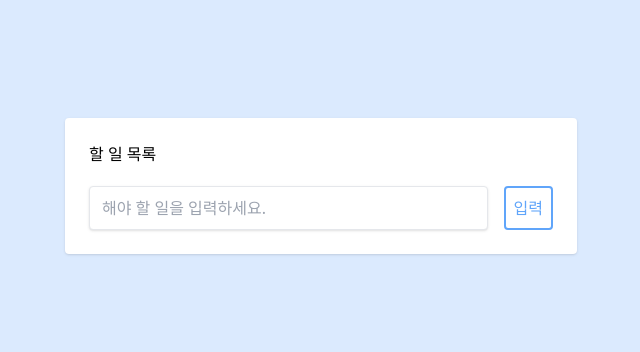
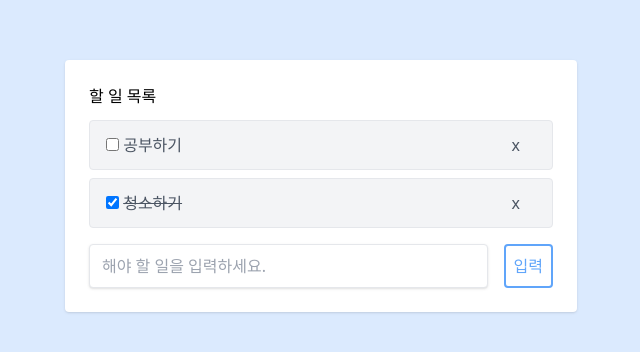
Before and after one commit to ParkJsoo/react-todo-app, a React (Create React App) app: page / in a window 1280 px wide. Shown: the part 214-566 px from the top of the page, without its empty margins (319-959 px from the left). Built offline with nearby package versions, Linux system fonts and the light colour scheme.

Commit message:
3-14. React.memo 를 이용한 렌더링 최적화
- 컴포넌트를 React.memo로 감싸서 불필요한 렌더링 방지

```diff
--- a/src/App.js
+++ b/src/App.js
@@ -1,10 +1,23 @@
-import React, {useState} from 'react';
 import './App.css';
-import Lists             from './components/Lists';
-import Form              from './components/Form';
+import {useState} from 'react';
+import Lists      from './components/Lists';
+import Form       from './components/Form';
 
 export default function App() {
-  const [todoData, setTodoData] = useState([]);
+  console.log('App Component');
+
+  const [todoData, setTodoData] = useState([
+    {
+      id: '1',
+      title: '공부하기',
+      completed: false
+    },
+    {
+      id: '2',
+      title: '청소하기',
+      completed: true
+    }
+  ]);
   const [value, setValue] = useState('');
 
   const handleSubmit = (e) => {
--- a/src/components/Form.js
+++ b/src/components/Form.js
@@ -1,6 +1,8 @@
 import React from 'react';
 
 export default function Form({handleSubmit, value, setValue}) {
+  console.log('Form Component');
+
   const handleChange = (e) => {
     setValue(e.target.value);
   };
```
Also changed, not shown: src/components/List.js (+6 -4 lines), src/components/Lists.js (+6 -2 lines).
